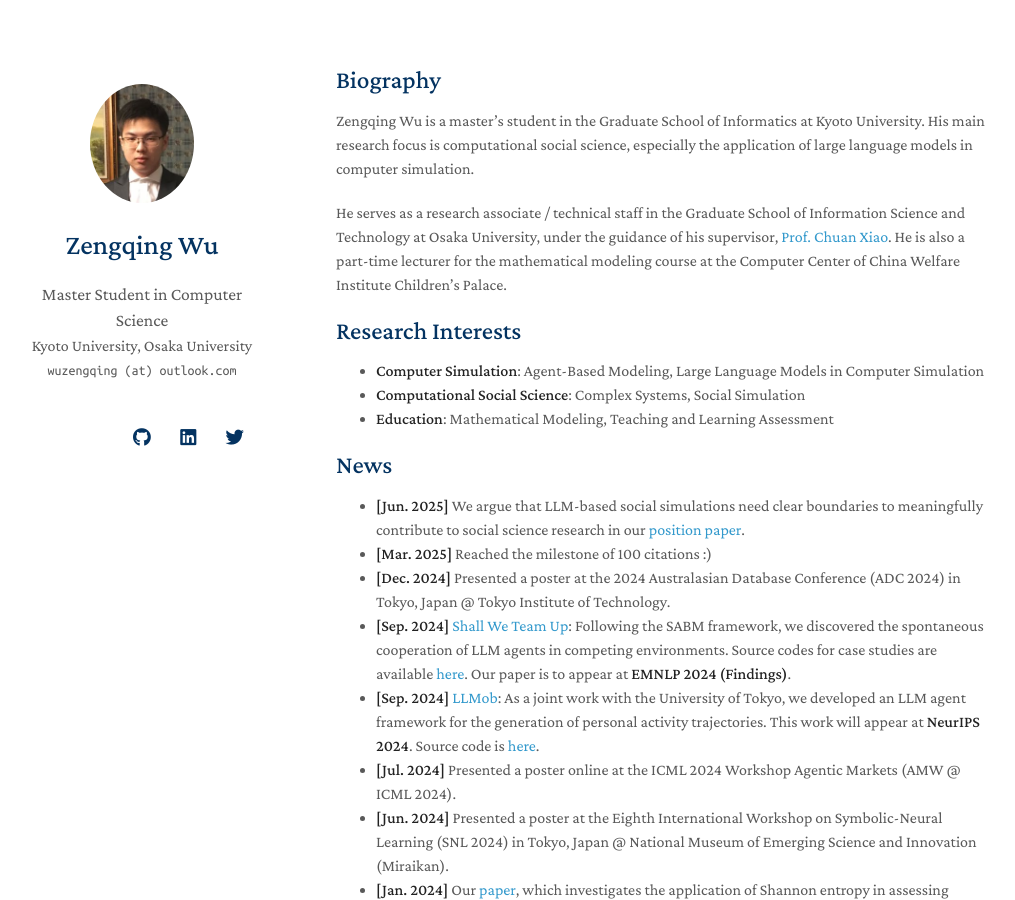
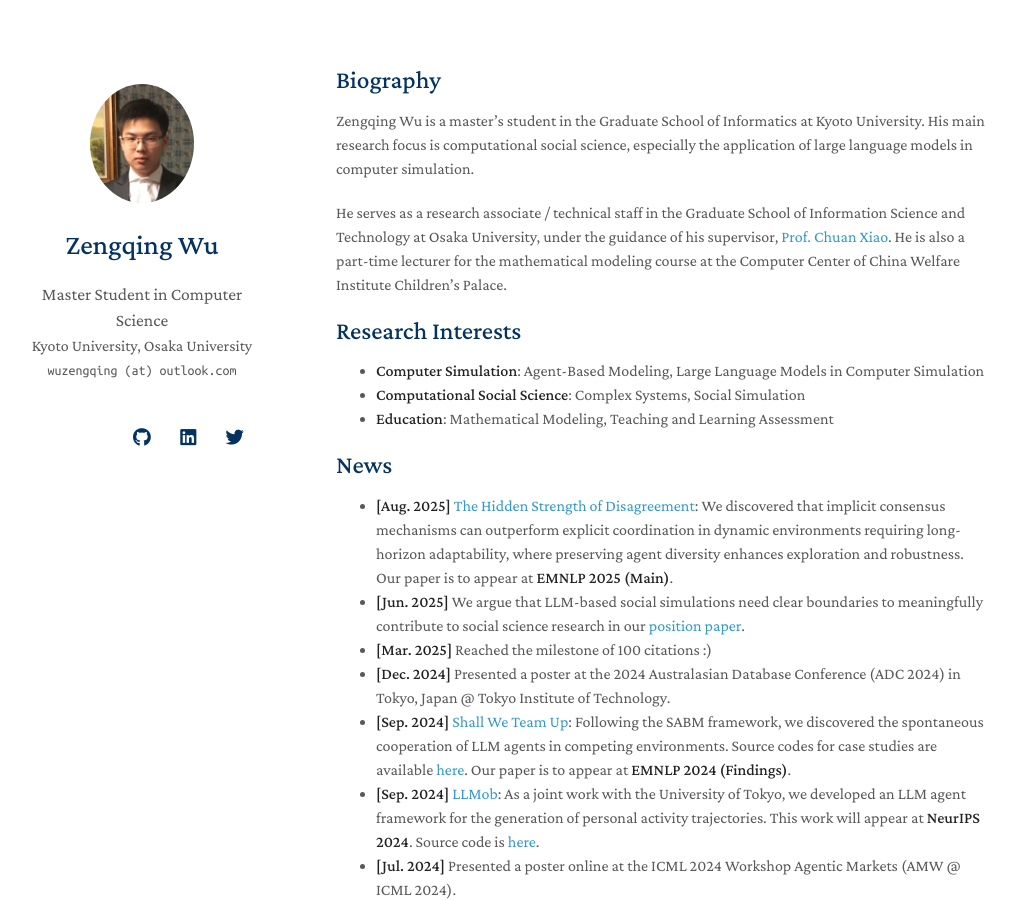
Before and after one commit to wuzengqing001225/wuzengqing001225.github.io, a Jekyll site: the page built from index.md, in a window 1280 px wide and 900 px high. Shown: the whole window, without its empty margins (134-1149 px from the left). Built offline with Jekyll 4.4.1, drawn with Linux system fonts in a browser that asks for light colours; nearby versions of some CDN libraries; a style sheet for code colours, icons or effects is not loaded; our own code applies the rules of GitHub Pages for plain Markdown files.

Commit message:
Update index.md

```diff
--- a/index.md
+++ b/index.md
@@ -18,6 +18,7 @@ He serves as a research associate / technical staff in the Graduate School of In
 
 ## News
 
+- **[Aug. 2025]** [The Hidden Strength of Disagreement](https://arxiv.org/abs/2502.16565): We discovered that implicit consensus mechanisms can outperform explicit coordination in dynamic environments requiring long-horizon adaptability, where preserving agent diversity enhances exploration and robustness. Our paper is to appear at **EMNLP 2025 (Main)**.
 - **[Jun. 2025]** We argue that LLM-based social simulations need clear boundaries to meaningfully contribute to social science research in our [position paper](https://arxiv.org/abs/2506.19806).
 - **[Mar. 2025]** Reached the milestone of 100 citations :)
 - **[Dec. 2024]** Presented a poster at the 2024 Australasian Database Conference (ADC 2024) in Tokyo, Japan @ Tokyo Institute of Technology.
```
